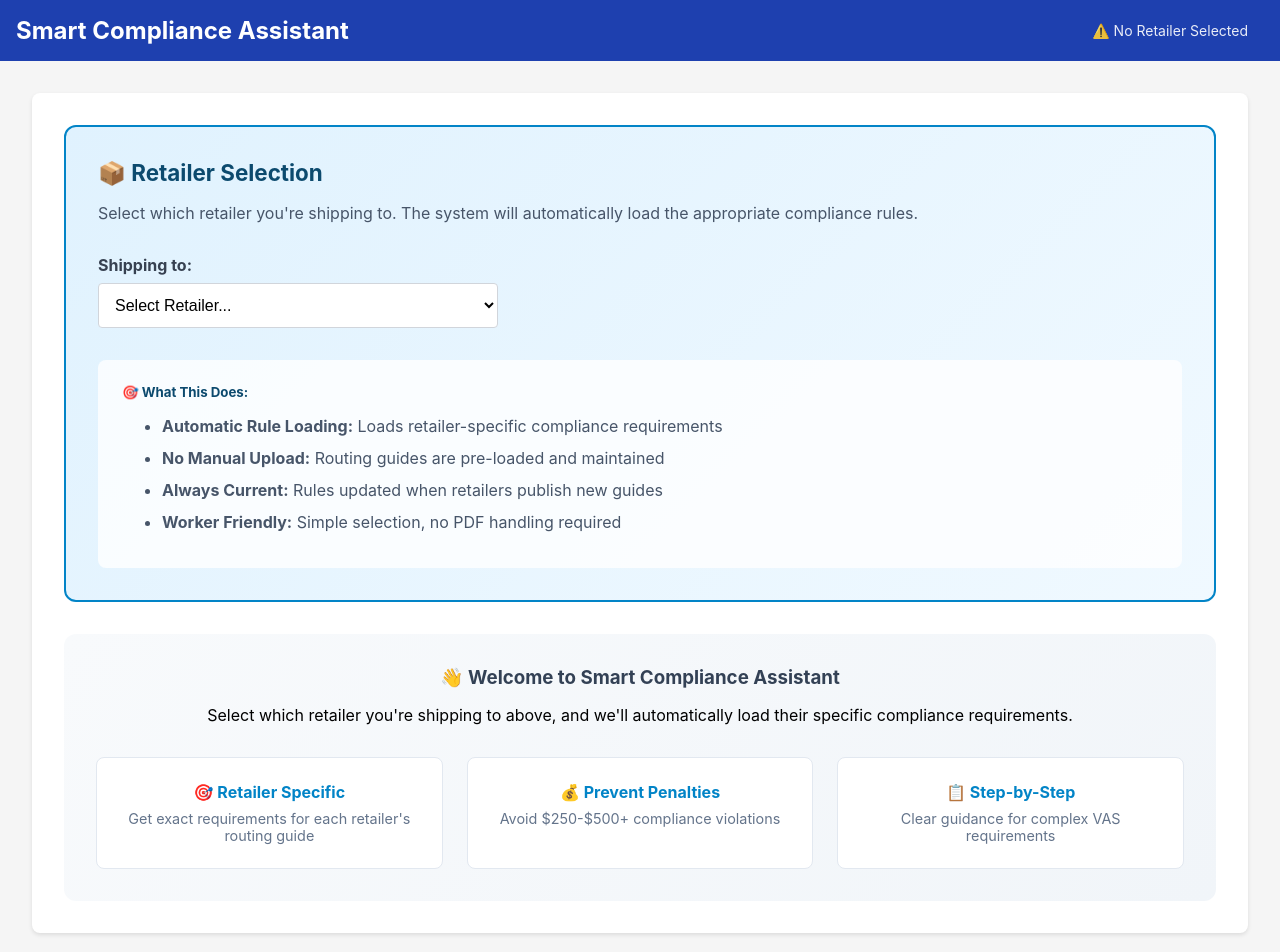
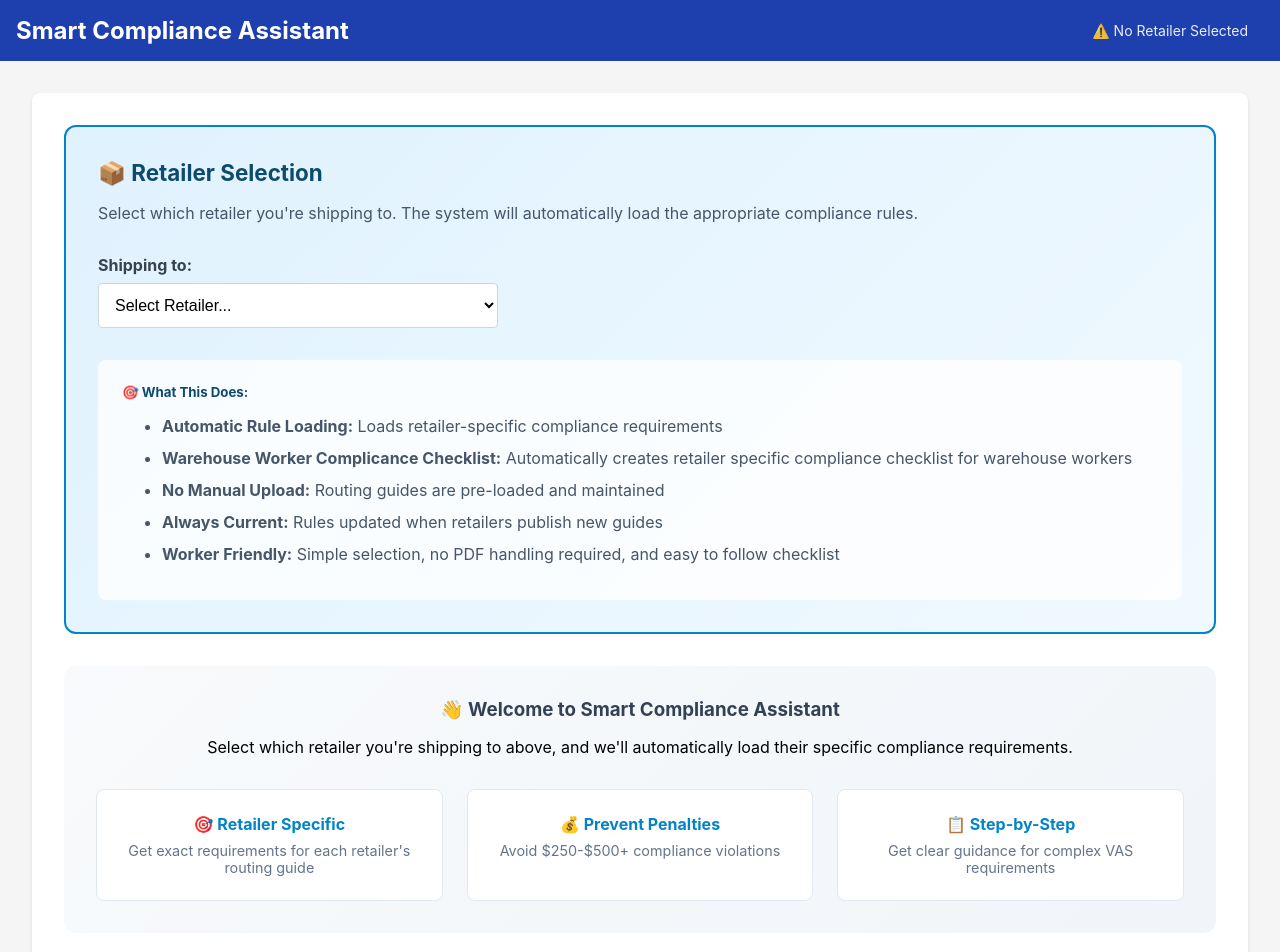
Before and after one commit to joeuntrecht/dicks-compliance-assistant, a React (Create React App) app: page / in a window 1280 px wide. Shown: the top 952 px of the page. Built offline with nearby package versions, Linux system fonts and the light colour scheme.

Commit message:
Changed PDF upload to Select a store

```diff
--- a/src/App.js
+++ b/src/App.js
@@ -105,7 +105,7 @@ function App() {
                     </div>
                     <div className="benefit">
                       <h4>📋 Step-by-Step</h4>
-                      <p>Clear guidance for complex VAS requirements</p>
+                      <p>Get clear guidance for complex VAS requirements</p>
                     </div>
                   </div>
                 </div>
--- a/src/components/RetailerSelector.js
+++ b/src/components/RetailerSelector.js
@@ -70,9 +70,10 @@ function RetailerSelector({ onRetailerSelected, currentRetailer, isLoading }) {
         <h5>🎯 What This Does:</h5>
         <ul>
           <li><strong>Automatic Rule Loading:</strong> Loads retailer-specific compliance requirements</li>
+          <li><strong>Warehouse Worker Complicance Checklist:</strong> Automatically creates retailer specific compliance checklist for warehouse workers</li>
           <li><strong>No Manual Upload:</strong> Routing guides are pre-loaded and maintained</li>
           <li><strong>Always Current:</strong> Rules updated when retailers publish new guides</li>
-          <li><strong>Worker Friendly:</strong> Simple selection, no PDF handling required</li>
+          <li><strong>Worker Friendly:</strong> Simple selection, no PDF handling required, and easy to follow checklist</li>
         </ul>
       </div>
     </div>
```
